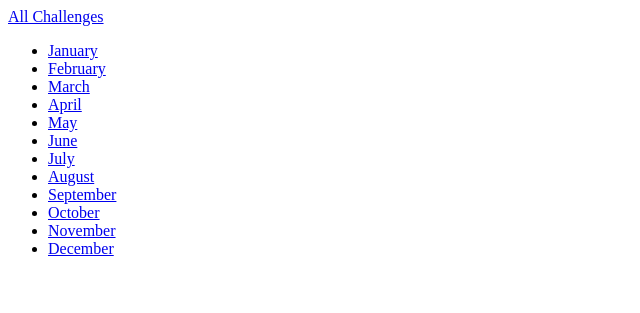
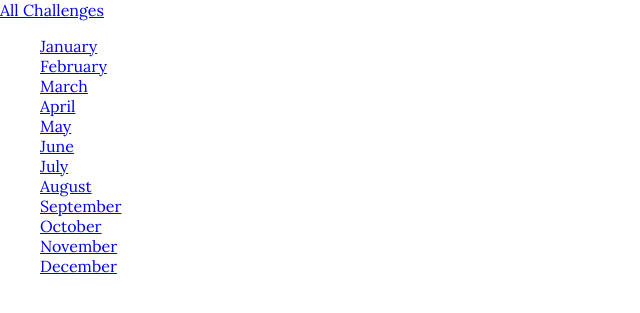
Before and after one commit to unchaineddev/monthly-challenges-app, a Django app: page /challenge/ in a window 1280 px wide. Shown: the top 313 px of the page, without its empty margins (0-640 px from the left). Run offline with Django 4.2, Linux system fonts and the light colour scheme.

Commit message:
adding css & font

```diff
--- /dev/null
+++ b/challenge/static/challenges/style.css
@@ -0,0 +1,3 @@
+ul{
+    list-style: none
+}
--- a/challenge/templates/challenge/index.html
+++ b/challenge/templates/challenge/index.html
@@ -1,4 +1,9 @@
 {% extends 'base.html' %}
+{% load static %}
+
+{% block css-block %}
+<link rel="stylesheet" href="{% static 'challenges/style.css' %}">
+{% endblock css-block %}
 
 {% block title %}All Monthly Challenges{% endblock title %}
 
--- /dev/null
+++ b/static/styles.css
@@ -0,0 +1,9 @@
+@import url('https://fonts.googleapis.com/css2?family=Lora:wght@400;600&display=swap');
+
+html{
+    font-family: 'Lora', serif;
+}
+
+body{
+    margin: 0;
+}
--- a/templates/base.html
+++ b/templates/base.html
@@ -1,9 +1,17 @@
+{% load static %}
+
 <!DOCTYPE html>
 <html lang="en">
 <head>
     <meta charset="UTF-8">
     <meta name="viewport" content="width=device-width, initial-scale=1.0">
+
     <title>{% block title %}My Challenges{% endblock %}</title>
+
+    <link rel="stylesheet" href="{% static 'styles.css' %}">
+
+    {% block css-block %}
+    {% endblock css-block %}
 </head>
 
 <body>
```
Also changed, not shown: monthly_challenge/settings.py (+6 -2 lines).
